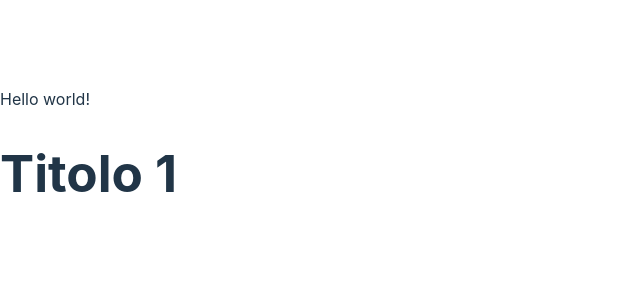
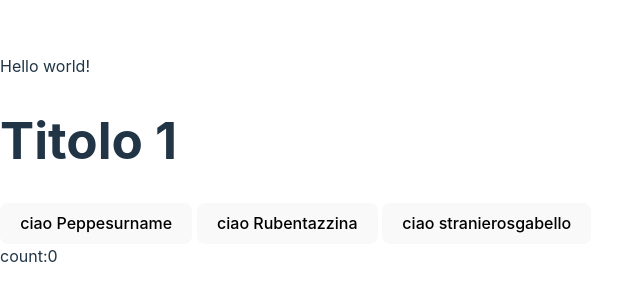
Before and after one commit to rubencommisso/ex_react, a React (Vite) app in the folder vite-project/: page / in a window 1280 px wide. Shown: the part 247-548 px from the top of the page, without its empty margins (0-640 px from the left). Built offline with nearby package versions, Linux system fonts and the light colour scheme.

Commit message:
add count

```diff
--- a/vite-project/src/App.jsx
+++ b/vite-project/src/App.jsx
@@ -1,6 +1,8 @@
 import { Component } from "react";
+import Button from './Button.jsx';
+import Counter from './Counter.jsx'
 
-class app extends Component {
+class App extends Component {
 
   title = "Titolo 1";
 
@@ -9,9 +11,13 @@ class app extends Component {
       <>
         <p>Hello world!</p>
         <h1>{this.title}</h1>
+        <Button name="Peppe"/>
+        <Button name="Ruben" lastname="tazzina"/>
+        <Button lastname="sgabello"/>
+        <Counter></Counter>
       </>
     )
   }
 }
 
-export default app;
+export default App;
--- /dev/null
+++ b/vite-project/src/Button.jsx
@@ -0,0 +1,7 @@
+
+
+const Button = ({name = "straniero", lastname= "surname"})=>{
+    return(<> <button>ciao {name}{lastname}</button> </> )
+}
+
+export default Button;
--- /dev/null
+++ b/vite-project/src/Counter.jsx
@@ -0,0 +1,5 @@
+const Counter = ()=> {
+    return (<div>count:0</div> )
+}
+
+export default Counter
```
